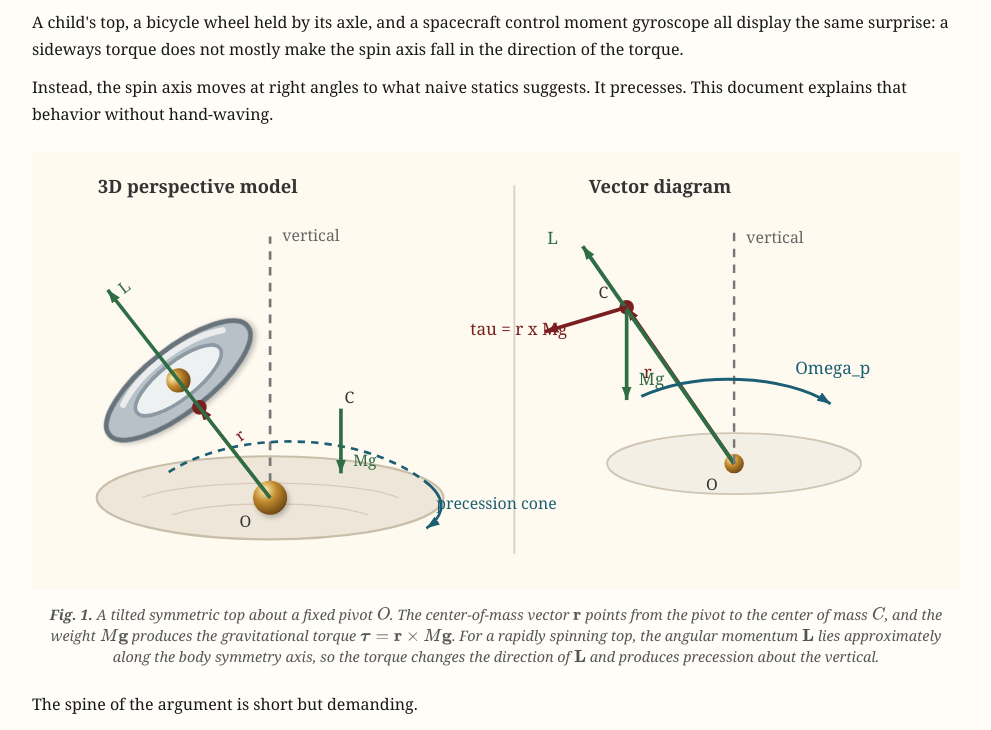
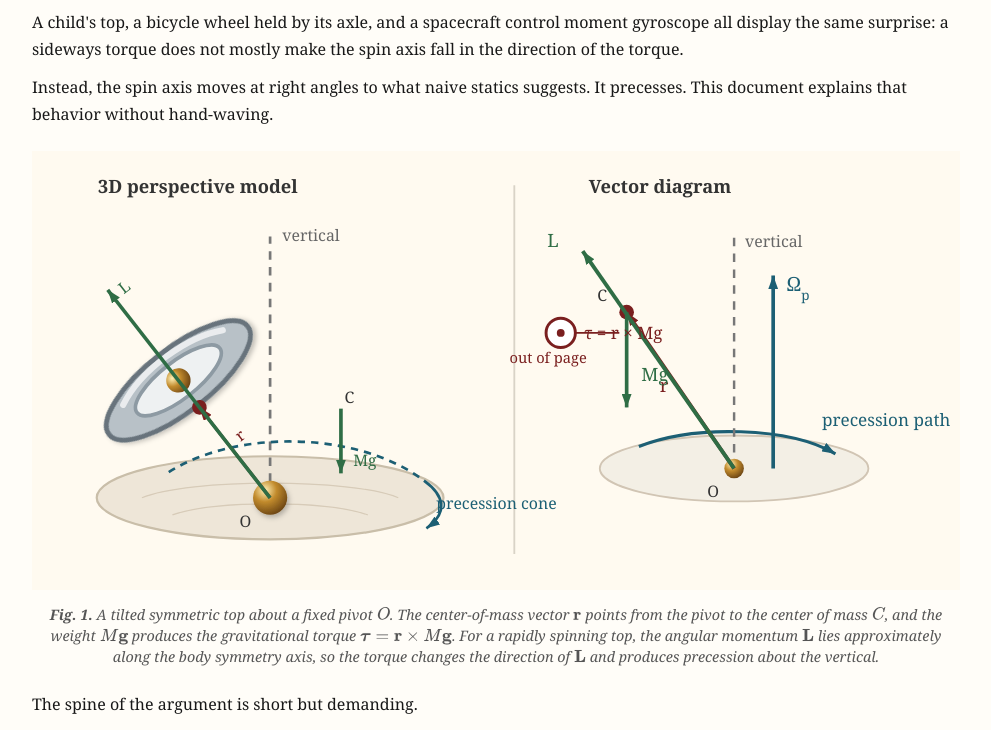
Before and after one commit to az9713/gyroscope-physics, a plain HTML site: page index.html in a window 1280 px wide. Shown: the part 505-1235 px from the top of the page, without its empty margins (144-1135 px from the left). Drawn offline with nearby package versions, Linux system fonts and the light colour scheme.

Commit message:
docs: refine gyroscope vector diagram

```diff
--- a/index.html
+++ b/index.html
@@ -169,24 +169,35 @@ window.MathJax = {
     <text x="61" y="-78" font-size="13" fill="#333">C</text>
   </g>
 
-  <g transform="translate(575 256)">
-    <ellipse cx="0" cy="0" rx="104" ry="25" fill="#f3efe5" stroke="#d1c5b4" stroke-width="1.5"></ellipse>
+  <g transform="translate(575 260)">
+    <ellipse cx="0" cy="0" rx="110" ry="27" fill="#f3efe5" stroke="#d1c5b4" stroke-width="1.5"></ellipse>
+    <path d="M-78 -18 C-32 -36 45 -34 83 -12" fill="none" stroke="#1c5f74" stroke-width="2.5" marker-end="url(#arrow-blue)"></path>
+    <text x="72" y="-35" font-size="14" fill="#1c5f74">precession path</text>
+
+    <line x1="0" y1="0" x2="0" y2="-190" stroke="#777" stroke-width="2" stroke-dasharray="7 6"></line>
+    <text x="9" y="-181" font-size="13" fill="#666">vertical</text>
+    <line x1="32" y1="0" x2="32" y2="-158" stroke="#1c5f74" stroke-width="3" marker-end="url(#arrow-blue)"></line>
+    <text x="43" y="-145" font-size="16" fill="#1c5f74">&#937;<tspan baseline-shift="sub" font-size="11">p</tspan></text>
+
     <circle cx="0" cy="0" r="8" fill="url(#brass-sphere)"></circle>
-    <text x="-23" y="22" font-size="13" fill="#333">O</text>
+    <text x="-22" y="23" font-size="13" fill="#333">O</text>
     <line x1="0" y1="0" x2="-88" y2="-128" stroke="#7a1f1f" stroke-width="3" marker-end="url(#arrow-red)"></line>
-    <text x="-74" y="-70" font-size="14" fill="#7a1f1f">r</text>
+    <text x="-61" y="-63" font-size="15" fill="#7a1f1f">r</text>
     <circle cx="-88" cy="-128" r="6" fill="#7a1f1f"></circle>
-    <text x="-111" y="-136" font-size="13" fill="#333">C</text>
-    <line x1="-88" y1="-128" x2="-88" y2="-52" stroke="#2f6d45" stroke-width="3" marker-end="url(#arrow-green)"></line>
-    <text x="-78" y="-64" font-size="14" fill="#2f6d45">Mg</text>
+    <text x="-112" y="-137" font-size="13" fill="#333">C</text>
+
+    <line x1="-88" y1="-128" x2="-88" y2="-50" stroke="#2f6d45" stroke-width="3" marker-end="url(#arrow-green)"></line>
+    <text x="-76" y="-72" font-size="15" fill="#2f6d45">Mg</text>
     <line x1="0" y1="0" x2="-124" y2="-178" stroke="#2f6d45" stroke-width="3.2" marker-end="url(#arrow-green)"></line>
-    <text x="-153" y="-180" font-size="14" fill="#2f6d45">L</text>
-    <line x1="-88" y1="-128" x2="-155" y2="-108" stroke="#7a1f1f" stroke-width="3" marker-end="url(#arrow-red)"></line>
-    <text x="-216" y="-105" font-size="14" fill="#7a1f1f">tau = r x Mg</text>
-    <line x1="0" y1="0" x2="0" y2="-190" stroke="#777" stroke-width="2" stroke-dasharray="7 6"></line>
-    <path d="M-76 -55 C-30 -76 42 -73 79 -49" fill="none" stroke="#1c5f74" stroke-width="2.5" marker-end="url(#arrow-blue)"></path>
-    <text x="50" y="-73" font-size="14" fill="#1c5f74">Omega_p</text>
-    <text x="10" y="-181" font-size="13" fill="#666">vertical</text>
+    <text x="-153" y="-181" font-size="15" fill="#2f6d45">L</text>
+
+    <g transform="translate(-142 -111)">
+      <circle cx="0" cy="0" r="12" fill="#fff" stroke="#7a1f1f" stroke-width="2.4"></circle>
+      <circle cx="0" cy="0" r="3.2" fill="#7a1f1f"></circle>
+      <text x="19" y="5" font-size="14" fill="#7a1f1f">&#964; = r &#215; Mg</text>
+      <line x1="12" y1="0" x2="48" y2="0" stroke="#7a1f1f" stroke-width="1.4"></line>
+      <text x="-42" y="25" font-size="12" fill="#7a1f1f">out of page</text>
+    </g>
   </g>
 </svg>
 <figcaption><b>Fig. 1.</b> A tilted symmetric top about a fixed pivot $O$. The center-of-mass vector $\mathbf r$ points from the pivot to the center of mass $C$, and the weight $M\mathbf g$ produces the gravitational torque $\boldsymbol{\tau}=\mathbf r\times M\mathbf g$. For a rapidly spinning top, the angular momentum $\mathbf L$ lies approximately along the body symmetry axis, so the torque changes the direction of $\mathbf L$ and produces precession about the vertical.</figcaption>
```
